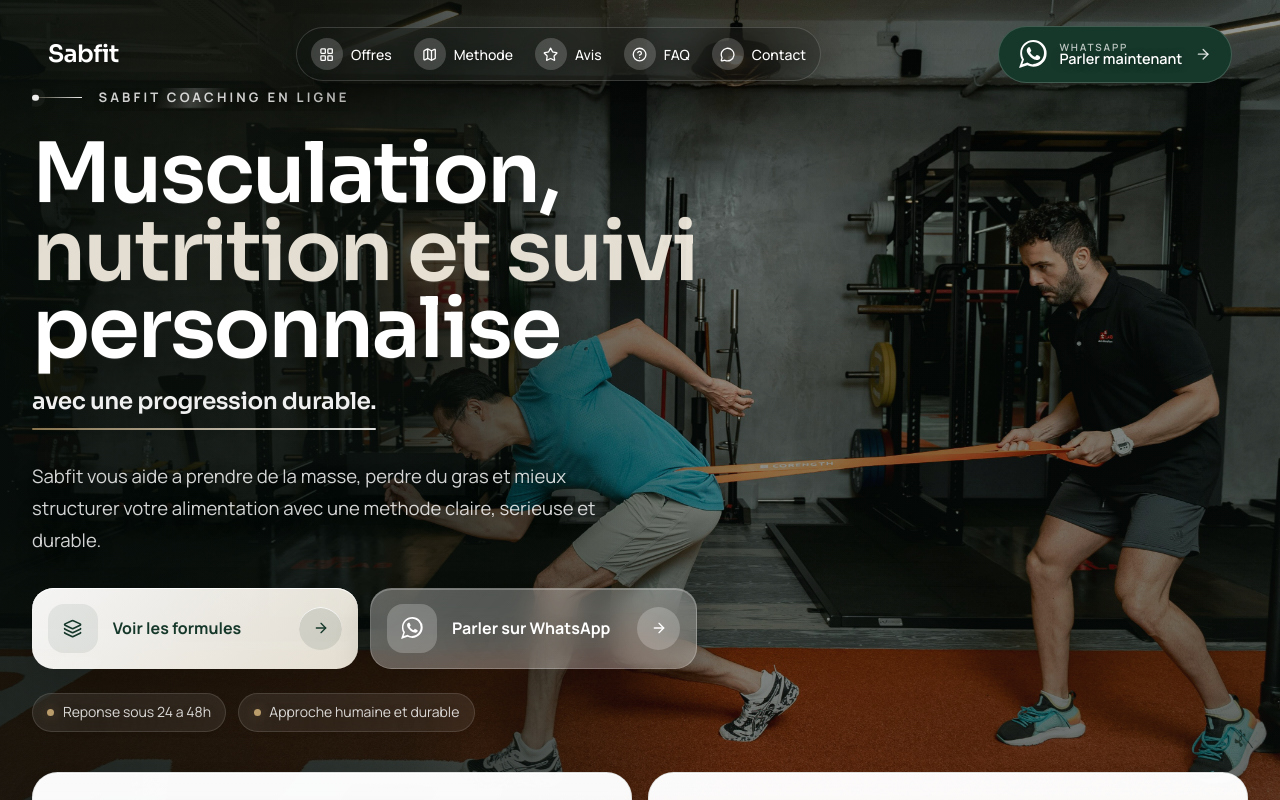
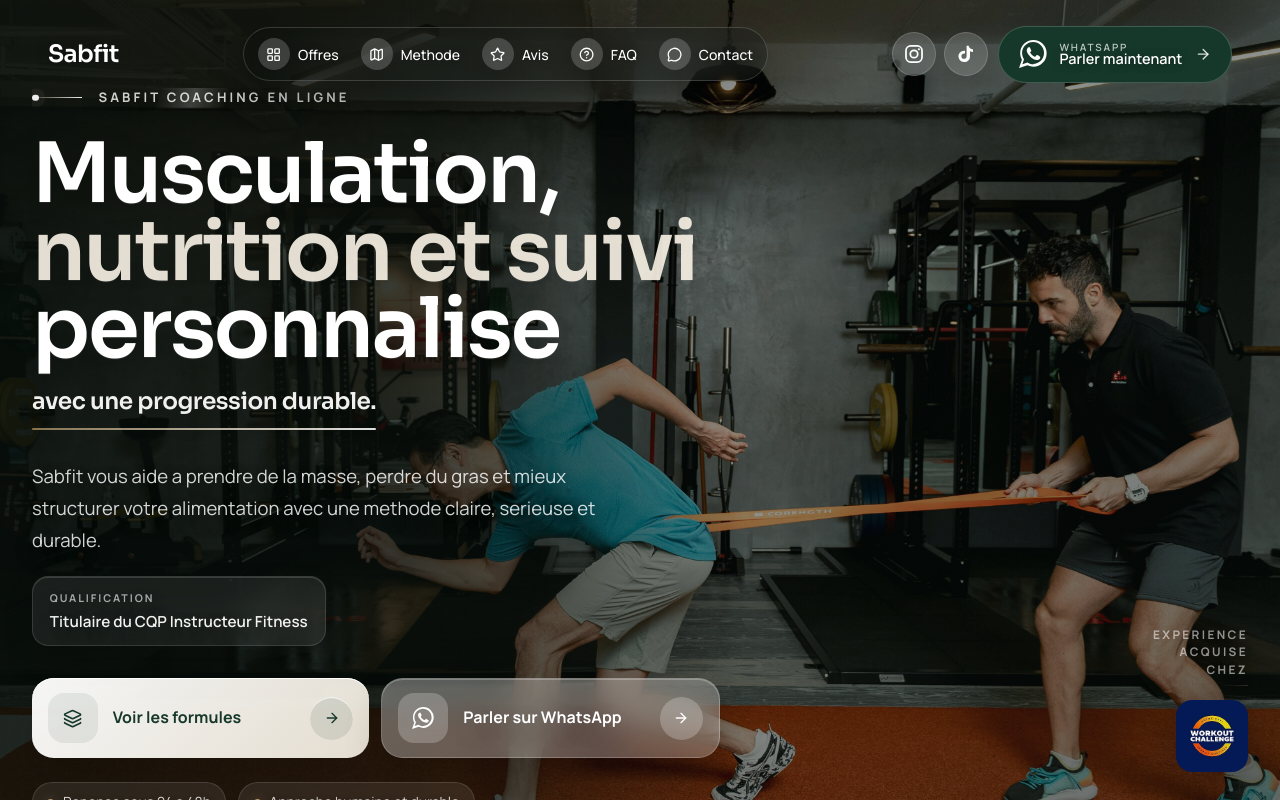
Before and after one commit to Lcs-93/sabfit-site, a Next.js app: page / in a window 1280 px wide. Shown: the top 800 px of the page. Built offline with nearby package versions, Linux system fonts and the light colour scheme.

Commit message:
Refine homepage credibility and social proof

```diff
--- a/src/app/globals.css
+++ b/src/app/globals.css
@@ -72,6 +72,67 @@
   text-shadow: 0 8px 28px rgba(0, 0, 0, 0.28);
 }
 
+.hero-cover-shell {
+  position: relative;
+  width: 100%;
+}
+
+.hero-partner-anchor {
+  position: absolute;
+  right: 0;
+  bottom: clamp(3.1rem, 6.2vh, 4.35rem);
+  z-index: 2;
+  width: clamp(6.15rem, 7.6vw, 7.25rem);
+  justify-content: flex-end;
+  pointer-events: none;
+}
+
+.hero-partner-badge {
+  display: flex;
+  flex-direction: column;
+  align-items: flex-end;
+  gap: 0.9rem;
+  text-align: right;
+  width: 100%;
+}
+
+.hero-partner-label {
+  position: relative;
+  display: block;
+  width: 100%;
+  padding-bottom: 0.45rem;
+  font-size: 0.74rem;
+  font-weight: 700;
+  letter-spacing: 0.2em;
+  text-transform: uppercase;
+  color: rgba(255, 255, 255, 0.76);
+  text-shadow: 0 8px 22px rgba(0, 0, 0, 0.32);
+  animation: hero-partner-copy 4.4s ease-in-out infinite;
+}
+
+.hero-partner-label::after {
+  content: "";
+  position: absolute;
+  right: 0;
+  bottom: 0;
+  width: 100%;
+  height: 1px;
+  border-radius: 999px;
+  background: linear-gradient(90deg, transparent, rgba(255, 255, 255, 0.16), rgba(200, 168, 115, 0.92));
+  transform-origin: right center;
+  animation: hero-partner-line 4.6s ease-in-out infinite;
+}
+
+.hero-partner-logo {
+  display: block;
+  height: auto;
+  width: clamp(4.50rem, 4.9vw, 4.8rem);
+  align-self: flex-end;
+  border-radius: 1rem;
+  object-fit: contain;
+  filter: drop-shadow(0 14px 24px rgba(0, 0, 0, 0.3));
+}
+
 .hero-proof-chip {
   display: inline-flex;
   align-items: center;
@@ -90,6 +151,76 @@
   border-radius: 999px;
   background: rgba(200, 168, 115, 0.92);
   box-shadow: 0 0 12px rgba(200, 168, 115, 0.28);
+}
+
+.hero-proof-row {
+  display: flex;
+  align-items: flex-end;
+  justify-content: space-between;
+  gap: 0.85rem;
+}
+
+.hero-proof-stack {
+  display: flex;
+  min-width: 0;
+  flex: 1;
+  flex-direction: column;
+  gap: 0.75rem;
+}
+
+.hero-partner-mobile {
+  display: flex;
+  flex: 0 0 auto;
+  align-items: flex-end;
+  justify-content: flex-end;
+}
+
+.hero-partner-badge-mobile {
+  max-width: 4.65rem;
+  gap: 0.45rem;
+}
+
+.hero-partner-label-mobile {
+  padding-bottom: 0.28rem;
+  font-size: 0.5rem;
+  line-height: 1.25;
+  letter-spacing: 0.12em;
+}
+
+.hero-partner-logo-mobile {
+  width: 3.7rem;
+  border-radius: 0.85rem;
+}
+
+.hero-credential {
+  display: inline-flex;
+  max-width: min(100%, 24rem);
+  flex-direction: column;
+  gap: 0.35rem;
+  border: 1px solid rgba(255, 255, 255, 0.12);
+  border-radius: 1rem;
+  background: rgba(255, 255, 255, 0.08);
+  padding: 0.8rem 1rem;
+  backdrop-filter: blur(12px);
+  box-shadow:
+    0 16px 32px rgba(0, 0, 0, 0.14),
+    inset 0 1px 0 rgba(255, 255, 255, 0.14);
+}
+
+.hero-credential-kicker {
+  font-size: 0.67rem;
+  font-weight: 700;
+  letter-spacing: 0.18em;
+  text-transform: uppercase;
+  color: rgba(255, 255, 255, 0.62);
+}
+
+.hero-credential-text {
+  font-size: 0.95rem;
+  font-weight: 600;
+  line-height: 1.35;
+  color: rgba(255, 255, 255, 0.94);
+  text-wrap: balance;
 }
 
 .hero-eyebrow {
@@ -688,6 +819,39 @@
   }
 }
 
+@keyframes hero-partner-line {
+  0%,
+  14% {
+    opacity: 0.35;
+    transform: scaleX(0.32);
+  }
+
+  40%,
+  72% {
+    opacity: 1;
+    transform: scaleX(1);
+  }
+
+  100% {
+    opacity: 0.45;
+    transform: scaleX(0.38);
+  }
+}
+
+@keyframes hero-partner-copy {
+  0%,
+  100% {
+    opacity: 0.72;
+    transform: translateY(0);
+  }
+
+  40%,
+  65% {
+    opacity: 1;
+    transform: translateY(-1px);
+  }
+}
+
 @media (width >= 40rem) {
   .hero-cover-overlay {
     background:
@@ -738,9 +902,30 @@
     min-height: 4.45rem;
     padding-right: 1rem;
   }
+
+  .hero-proof-row {
+    align-items: center;
+  }
+
+  .hero-proof-stack {
+    flex-direction: row;
+    flex-wrap: wrap;
+    gap: 0.75rem;
+  }
+
+  .hero-partner-mobile {
+    display: none;
+  }
+
+  .hero-credential {
+    max-width: 26rem;
+    padding-inline: 1.05rem;
+  }
 }
 
 @media (prefers-reduced-motion: reduce) {
+  .hero-partner-label,
+  .hero-partner-label::after,
   .hero-eyebrow-text::after,
   .hero-title-line,
   .hero-inline-rotator,
--- a/src/components/layout/header.tsx
+++ b/src/components/layout/header.tsx
@@ -20,6 +20,7 @@
   buildWhatsAppLink,
   navItems,
   siteConfig,
+  socialLinks,
   type HomeSectionId,
   whatsappBaseMessage,
 } from "@/lib/constants";
@@ -29,6 +30,24 @@
   return (
     <svg aria-hidden="true" viewBox="0 0 24 24" fill="currentColor" className="h-7 w-7">
       <path d="M20.52 3.449A11.42 11.42 0 0 0 12.35 0C6.1 0 1.02 5.08 1.02 11.33c0 1.99.52 3.93 1.5 5.64L0 24l7.25-2.38a11.35 11.35 0 0 0 5.09 1.21h.01c6.25 0 11.33-5.08 11.33-11.33a11.3 11.3 0 0 0-3.16-8.05zM12.36 20.9h-.01a9.44 9.44 0 0 1-4.81-1.32l-.35-.21-4.3 1.41 1.41-4.2-.23-.36a9.39 9.39 0 0 1-1.44-5.03c0-5.18 4.22-9.4 9.4-9.4 2.51 0 4.87.98 6.65 2.76a9.34 9.34 0 0 1 2.75 6.66c0 5.18-4.22 9.41-9.41 9.41zm5.16-7.04c-.28-.14-1.65-.81-1.91-.9-.26-.1-.45-.14-.64.14-.19.28-.74.9-.91 1.08-.17.19-.33.21-.61.07-.28-.14-1.18-.43-2.25-1.38-.83-.74-1.39-1.65-1.55-1.93-.16-.28-.02-.43.12-.57.13-.13.28-.33.42-.5.14-.17.19-.29.28-.48.09-.19.05-.36-.02-.5-.07-.14-.64-1.54-.88-2.12-.23-.55-.46-.48-.64-.49h-.54c-.19 0-.5.07-.76.36-.26.29-1 1-1 2.44 0 1.43 1.03 2.81 1.17 3 .14.19 2.02 3.09 4.89 4.33.68.29 1.21.46 1.63.59.68.22 1.3.19 1.8.12.55-.08 1.65-.67 1.88-1.32.23-.65.23-1.2.16-1.32-.07-.12-.26-.19-.54-.33z" />
+    </svg>
+  );
+}
+
+function InstagramIcon() {
+  return (
+    <svg aria-hidden="true" viewBox="0 0 24 24" fill="none" className="h-5.5 w-5.5">
+      <rect x="3.25" y="3.25" width="17.5" height="17.5" rx="5.25" stroke="currentColor" strokeWidth="1.9" />
+      <circle cx="12" cy="12" r="4.05" stroke="currentColor" strokeWidth="1.9" />
+      <circle cx="17.35" cy="6.75" r="1.15" fill="currentColor" />
+    </svg>
+  );
+}
+
+function TikTokIcon() {
+  return (
+    <svg aria-hidden="true" viewBox="0 0 24 24" fill="currentColor" className="h-5.5 w-5.5">
+      <path d="M14.83 3.1c.47 1.74 1.45 2.86 3.08 3.49.52.21 1.1.33 1.72.36v2.86a7.12 7.12 0 0 1-3.27-.83v5.72c0 3.53-2.68 6.13-6.29 6.13-3.08 0-5.69-2.22-6.18-5.22-.61-3.7 2.24-7.05 6.09-7.05.35 0 .65.02.93.08v2.95a3.82 3.82 0 0 0-.9-.11c-1.96 0-3.37 1.72-2.95 3.68.26 1.26 1.4 2.13 2.71 2.13 1.55 0 2.88-1.12 2.88-2.84V3.1h2.18z" />
     </svg>
   );
 }
@@ -125,6 +144,48 @@
         />
       )}
     </button>
+  );
+}
+
+interface SocialLinkButtonProps {
+  label: string;
+  href: string;
+  transparent?: boolean;
+  mobile?: boolean;
+}
+
+function SocialLinkButton({
+  label,
+  href,
+  transparent = false,
+  mobile = false,
+}: SocialLinkButtonProps) {
+  const Icon = label === "Instagram" ? InstagramIcon : TikTokIcon;
+
+  return (
+    <a
+      href={href}
+      target="_blank"
+      rel="noreferrer"
+      aria-label={`Ouvrir ${label}`}
+      className={cn(
+        "group inline-flex cursor-pointer items-center justify-center rounded-full transition-all duration-250",
+        mobile
+          ? "h-11 w-11 border border-[rgba(22,56,43,0.08)] bg-white text-[var(--color-deep-green)] shadow-[0_10px_24px_rgba(16,40,31,0.08)] hover:-translate-y-0.5 hover:border-[rgba(22,56,43,0.14)]"
+          : transparent
+            ? "h-11 w-11 border border-white/16 bg-[rgba(255,255,255,0.14)] text-white shadow-[0_14px_32px_rgba(0,0,0,0.2)] backdrop-blur-md hover:-translate-y-0.5 hover:bg-[rgba(255,255,255,0.22)]"
+            : "h-11 w-11 border border-[rgba(22,56,43,0.12)] bg-[rgba(22,56,43,0.74)] text-white shadow-[0_12px_28px_rgba(16,40,31,0.14)] backdrop-blur-xl hover:-translate-y-0.5 hover:bg-[rgba(22,56,43,0.88)]",
+      )}
+    >
+      <span
+        className={cn(
+          "transition-transform duration-250 group-hover:scale-105",
+          mobile ? "text-[var(--color-deep-green)]" : "text-white",
+        )}
+      >
+        <Icon />
+      </span>
+    </a>
   );
 }
 
@@ -234,7 +295,18 @@
               </nav>
             </div>
 
-            <div className="hidden xl:flex items-center justify-end xl:justify-self-end">
+            <div className="hidden xl:flex items-center justify-end gap-2.5 xl:justify-self-end">
+              <div className="flex items-center gap-2">
+                {socialLinks.map((item) => (
+                  <SocialLinkButton
+                    key={item.label}
+                    label={item.label}
+                    href={item.href}
+                    transparent={transparentDesktop}
+                  />
+                ))}
+              </div>
+
               <ButtonLink
                 href={buildWhatsAppLink(whatsappBaseMessage)}
                 className={cn(
@@ -280,14 +352,14 @@
             </button>
           </div>
 
-          <div
-            className={cn(
-              "transition-all duration-300 xl:hidden",
+            <div
+              className={cn(
+                "transition-all duration-300 xl:hidden",
               menuOpen
                 ? "mt-3 max-h-[calc(100vh-6.5rem)] overflow-y-auto overscroll-contain opacity-100"
                 : "max-h-0 overflow-hidden opacity-0",
             )}
-          >
+            >
             <div className="surface-card rounded-[1.9rem] p-3">
               <div className="grid gap-2">
                 {navItems.map((item) => (
@@ -297,6 +369,12 @@
                     onNavigate={() => handleHomeNavigation(item.sectionId)}
                     mobile
                   />
+                ))}
+              </div>
+
+              <div className="mt-3 flex items-center gap-2">
+                {socialLinks.map((item) => (
+                  <SocialLinkButton key={item.label} label={item.label} href={item.href} mobile />
                 ))}
               </div>
 
--- a/src/components/sections/hero.tsx
+++ b/src/components/sections/hero.tsx
@@ -101,6 +101,7 @@
         <div className="hero-cover-overlay absolute inset-0" />
 
         <Container className="relative z-10 flex min-h-[72svh] items-end py-12 sm:min-h-[78svh] sm:py-16 lg:min-h-[82svh] lg:py-20">
+          <div className="hero-cover-shell w-full">
             <div className="hero-cover-panel max-w-[43rem]">
               <div className="hero-eyebrow" aria-label="Sabfit coaching en ligne">
                 <span className="hero-eyebrow-line" aria-hidden="true" />
@@ -127,7 +128,15 @@
                 votre alimentation avec une methode claire, serieuse et durable.
               </p>
 
-            <div className="mt-8 flex flex-col gap-3 sm:flex-row sm:items-stretch">
+              <div className="hero-credential mt-5">
+                <span className="hero-credential-kicker">Qualification</span>
+                <span className="hero-credential-text">
+                  Titulaire du CQP Instructeur Fitness
+                </span>
+              </div>
+
+              <div className="mt-8">
+                <div className="flex flex-col gap-3 sm:flex-row sm:items-stretch">
                   <Button
                     type="button"
                     onClick={() => scrollToHomeSection("offres")}
@@ -166,9 +175,41 @@
                   </ButtonLink>
                 </div>
 
-            <div className="mt-6 flex flex-wrap gap-3 text-sm text-white/82">
+                <div className="hero-proof-row mt-6 text-sm text-white/82">
+                  <div className="hero-proof-stack">
                     <span className="hero-proof-chip">{siteConfig.responseTime}</span>
                     <span className="hero-proof-chip">Approche humaine et durable</span>
+                  </div>
+
+                  <div className="hero-partner-mobile">
+                    <div className="hero-partner-badge hero-partner-badge-mobile">
+                      <span className="hero-partner-label hero-partner-label-mobile">
+                        Experience acquise chez
+                      </span>
+                      <Image
+                        src="/images/Partenaire/Workout-Challenge.avif"
+                        alt="Logo Workout Challenge"
+                        width={220}
+                        height={88}
+                        className="hero-partner-logo hero-partner-logo-mobile"
+                      />
+                    </div>
+                  </div>
+                </div>
+              </div>
+            </div>
+
+            <div className="hero-partner-anchor hidden xl:flex">
+              <div className="hero-partner-badge">
+                <span className="hero-partner-label">Experience acquise chez</span>
+                <Image
+                  src="/images/Partenaire/Workout-Challenge.avif"
+                  alt="Logo Workout Challenge"
+                  width={220}
+                  height={88}
+                  className="hero-partner-logo"
+                />
+              </div>
             </div>
           </div>
         </Container>
--- a/src/lib/constants.ts
+++ b/src/lib/constants.ts
@@ -22,6 +22,17 @@
   { label: "FAQ", sectionId: "faq" },
   { label: "Contact", sectionId: "contact" },
 ];
+
+export const socialLinks = [
+  {
+    label: "Instagram",
+    href: "https://www.instagram.com/sabfit_coaching/",
+  },
+  {
+    label: "TikTok",
+    href: "https://www.tiktok.com/@sabfit_coachingg",
+  },
+] as const;
 
 function createHeroImagePool(category: string, count: number) {
   return Array.from(
```
Also changed, not shown: public/images/Partenaire/Workout-Challenge.avif (added). Lines whose indentation alone changed are shown as unchanged.
